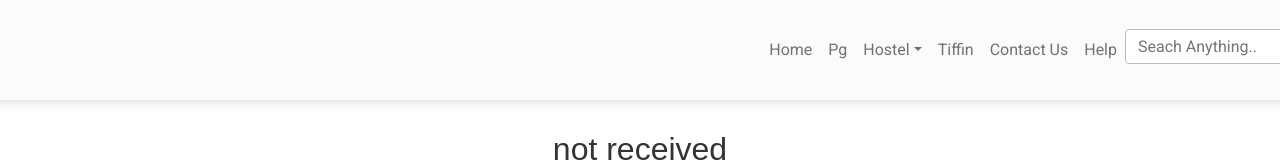
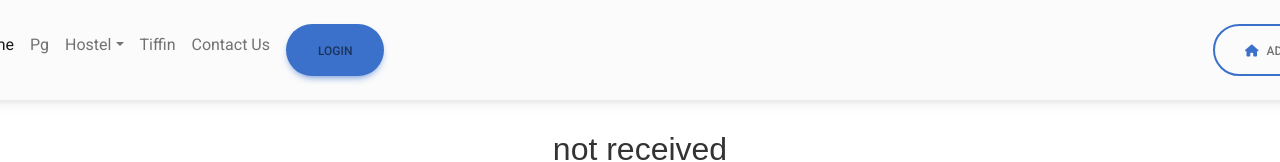
Before and after one commit to ananya12k/Automatic-Information-Tracker-SDP-1, a React (Vite) app in the folder frontend/: page /details in a window 1280 px wide. Shown: the top 162 px of the page. Built offline with nearby package versions, Linux system fonts and the light colour scheme.

Commit message:
changed NavBar

```diff
--- a/frontend/src/pages/OnClick.jsx
+++ b/frontend/src/pages/OnClick.jsx
@@ -1,5 +1,5 @@
 import React, { useState, useEffect, useRef } from 'react';
-import NavBarServices from "../components/NavBarServices";
+import NavBar from "../components/NavBar";
 import { MDBCardText, MDBCarousel, MDBCarouselItem } from 'mdb-react-ui-kit';
 import CardDesign from '../components/CardDesign';
 import UserComment from '../components/UserComment';
@@ -43,7 +43,7 @@ export default function OnClick(props) {
 
  return (
     <>
-      <NavBarServices />
+      <NavBar />
       <MDBCardText className="text-center fs-2 display-5" style={{ padding: "30px", fontFamily: "Arial, sans-serif", color: "#333" }}>
         {hostel ? hostel.name : 'not received'}
       </MDBCardText>
```
